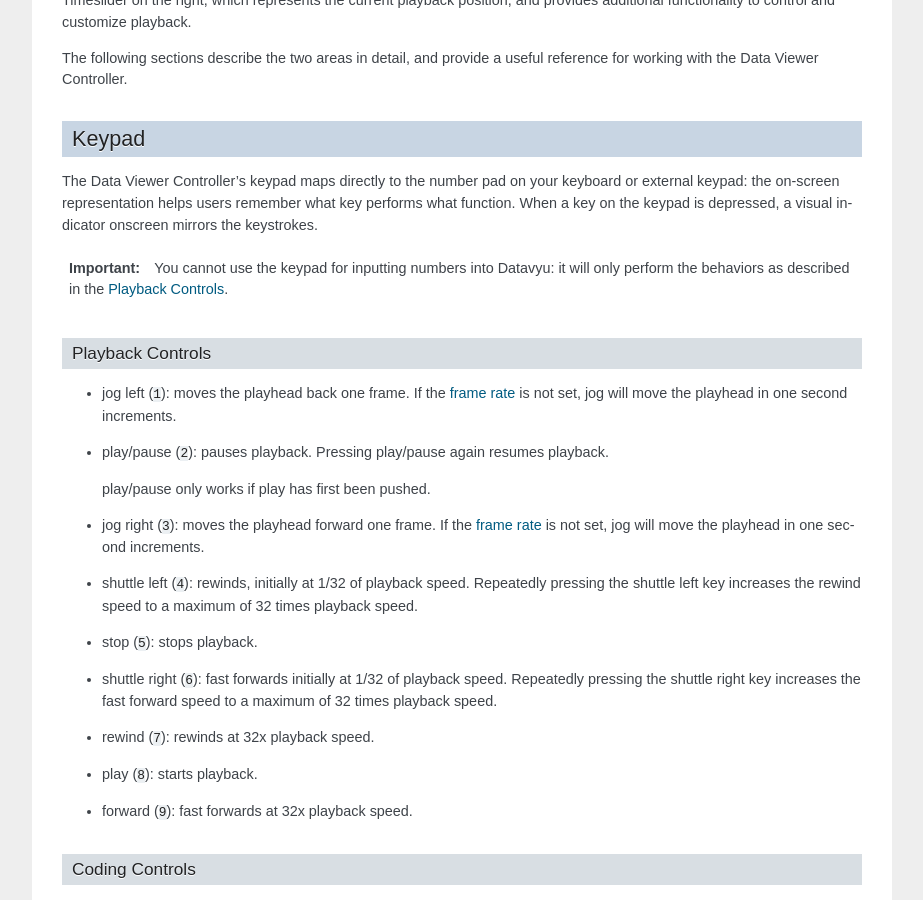
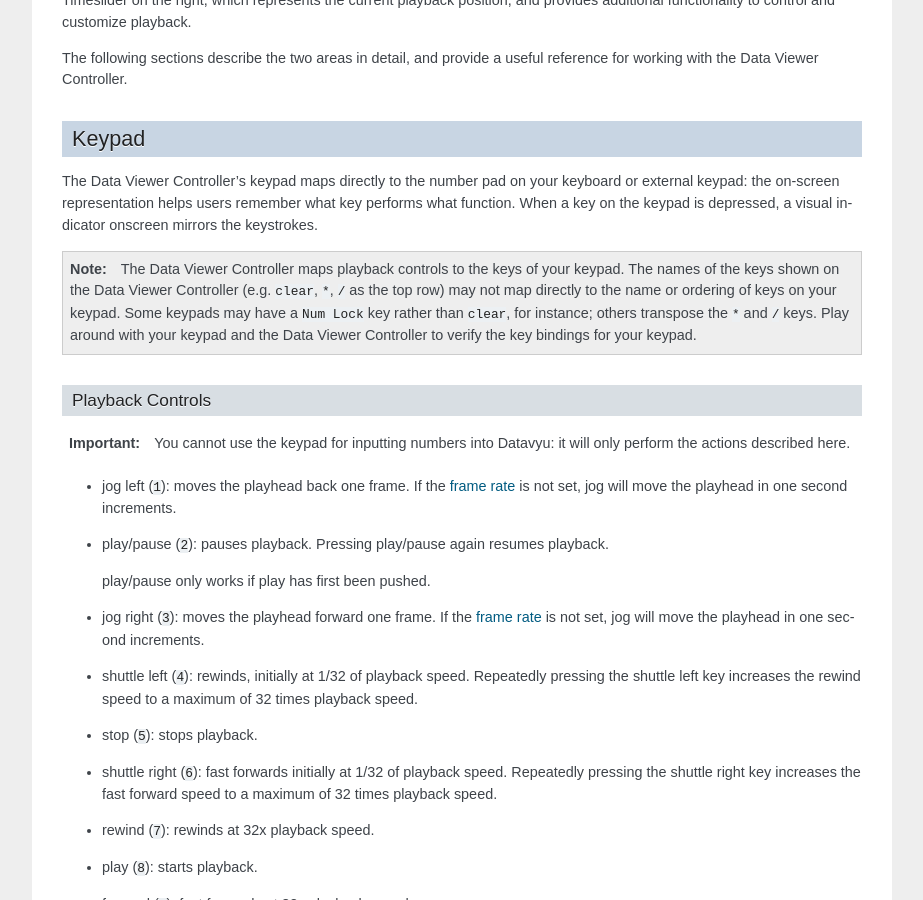
Before and after one commit to databrary/datavyu-docs, a Sphinx documentation site: the page built from source/guide/controller.txt, in a window 1280 px wide and 900 px high, scrolled down 565 px. Shown: the whole window, without its empty margins (198-1121 px from the left). Built offline with Sphinx 7.4.7, drawn with Linux system fonts in a browser that asks for light colours; pages that are not in the unit, such as notebooks, are missing from menus.

```diff
--- a/source/guide/controller.txt
+++ b/source/guide/controller.txt
@@ -28,15 +28,26 @@
 the keypad is depressed, a visual indicator onscreen mirrors the
 keystrokes.
 
-.. important::
+.. note::
 
-   You cannot use the keypad for inputting numbers into Datavyu: it will
-   only perform the behaviors as described in the :ref:`playback-controls`.
+   The Data Viewer Controller maps playback controls to the keys of your
+   keypad. The names of the keys shown on the Data Viewer Controller
+   (e.g. ``clear``, ``*``, ``/`` as the top row) may not map directly to
+   the name or ordering of keys on your keypad. Some keypads may
+   have a ``Num Lock`` key rather than ``clear``, for instance; others
+   transpose the ``*`` and ``/`` keys. Play around with your keypad
+   and the Data Viewer Controller to verify the key bindings for your
+   keypad.
 
 .. _playback-controls:
 
 Playback Controls
 ~~~~~~~~~~~~~~~~~
+
+.. important::
+
+   You cannot use the keypad for inputting numbers into Datavyu: it will
+   only perform the actions described here.
 
 - jog left (``1``): moves the playhead back one frame. If the
   :term:`frame rate` is not set, :guilabel:`jog` will move the playhead
```
Also changed, not shown: source/guide/tutorial/add-an-observation.txt (added, +75 -0 lines), source/img/tutorial-sample-spreadsheet.png (added).
